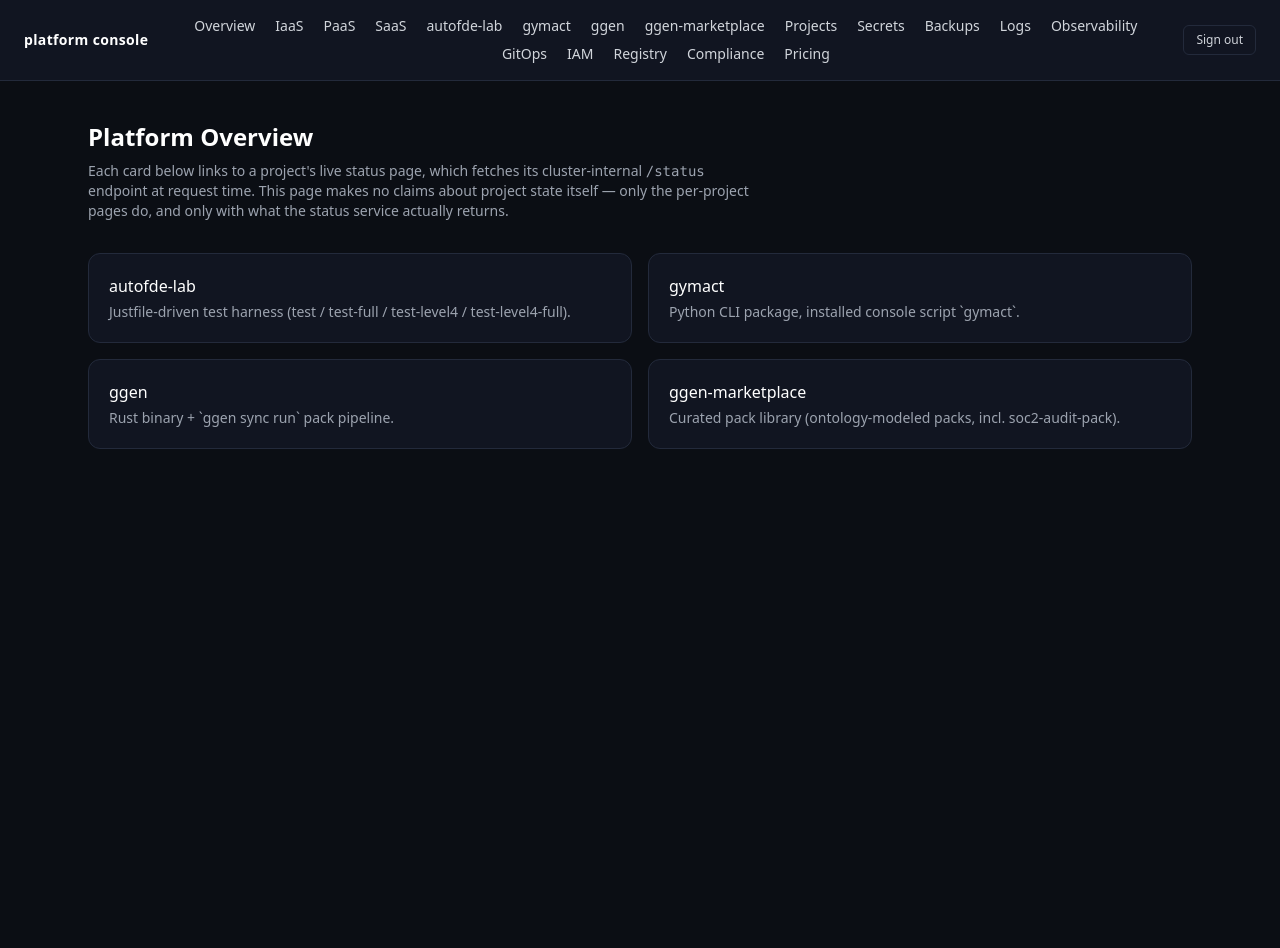
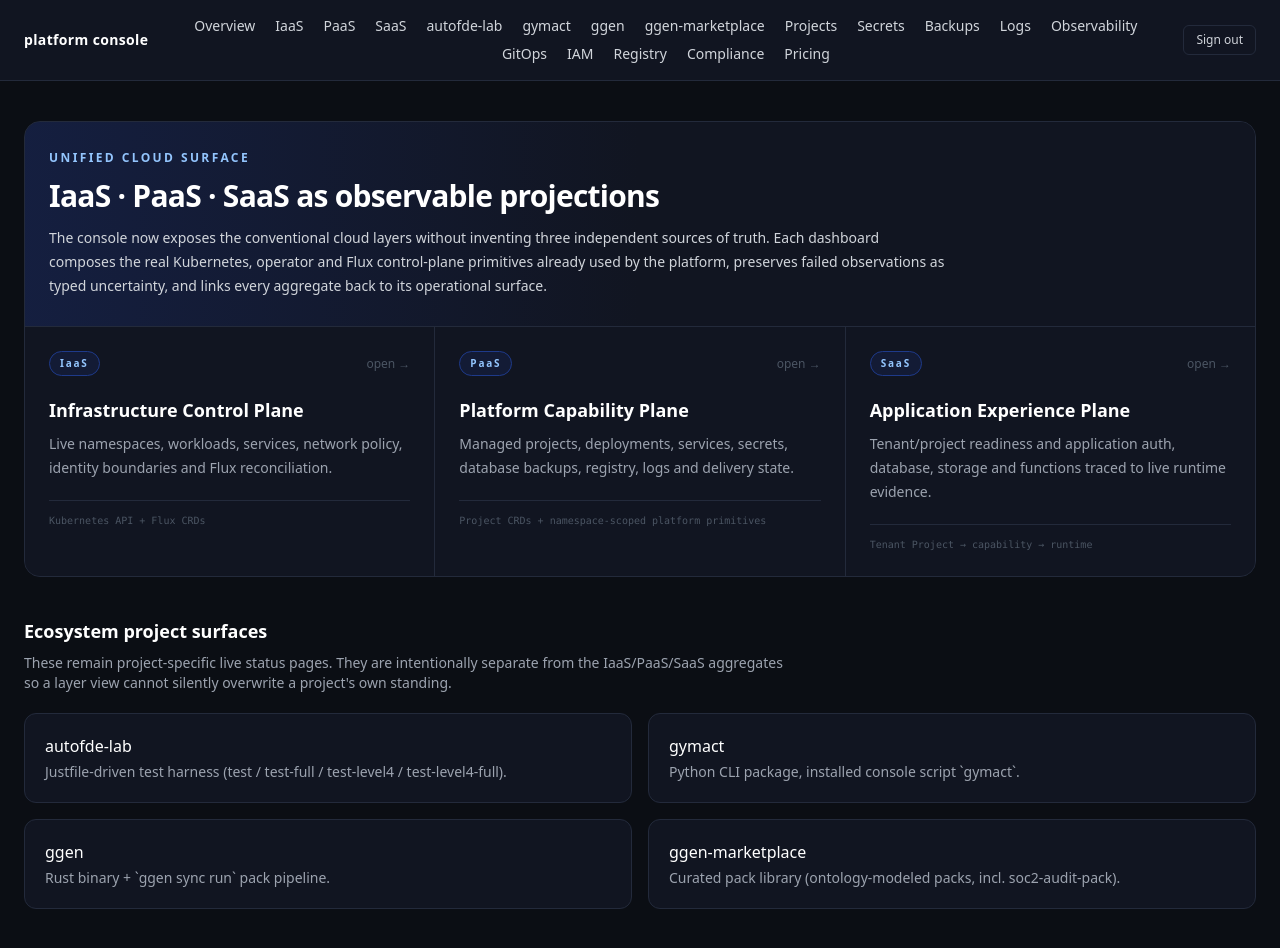
Before and after one commit to seanchatmangpt/chatman-ecosystem, a Next.js app in the folder platform-console/app/: page / in a window 1280 px wide. Before the commit the page ends 800 px from the top, so only its background shows below. Built offline with nearby package versions, Linux system fonts and the light colour scheme.

Commit message:
platform-console: promote iaas paas saas control planes

```diff
--- a/platform-console/app/app/page.tsx
+++ b/platform-console/app/app/page.tsx
@@ -1,5 +1,32 @@
 import Link from "next/link";
 import Nav from "@/components/Nav";
+
+const serviceLayers = [
+  {
+    href: "/iaas",
+    label: "IaaS",
+    title: "Infrastructure Control Plane",
+    description:
+      "Live namespaces, workloads, services, network policy, identity boundaries and Flux reconciliation.",
+    evidence: "Kubernetes API + Flux CRDs",
+  },
+  {
+    href: "/paas",
+    label: "PaaS",
+    title: "Platform Capability Plane",
+    description:
+      "Managed projects, deployments, services, secrets, database backups, registry, logs and delivery state.",
+    evidence: "Project CRDs + namespace-scoped platform primitives",
+  },
+  {
+    href: "/saas",
+    label: "SaaS",
+    title: "Application Experience Plane",
+    description:
+      "Tenant/project readiness and application auth, database, storage and functions traced to live runtime evidence.",
+    evidence: "Tenant Project → capability → runtime",
+  },
+];
 
 const projects = [
   {
@@ -28,15 +55,39 @@ export default function OverviewPage() {
   return (
     <>
       <Nav />
-      <main className="mx-auto max-w-6xl px-6 py-10">
-        <h1 className="mb-2 text-2xl font-semibold text-white">Platform Overview</h1>
-        <p className="mb-8 max-w-2xl text-sm text-gray-400">
-          Each card below links to a project&apos;s live status page, which
-          fetches its cluster-internal <code>/status</code> endpoint at
-          request time. This page makes no claims about project state
-          itself &mdash; only the per-project pages do, and only with what
-          the status service actually returns.
+      <main className="mx-auto max-w-7xl px-6 py-10">
+        <section className="mb-10 overflow-hidden rounded-2xl border border-border bg-panel">
+          <div className="border-b border-border bg-gradient-to-r from-blue-950/60 via-panel to-panel px-6 py-7">
+            <div className="text-xs font-semibold uppercase tracking-[0.2em] text-blue-300">Unified cloud surface</div>
+            <h1 className="mt-3 text-3xl font-semibold tracking-tight text-white">IaaS · PaaS · SaaS as observable projections</h1>
+            <p className="mt-3 max-w-4xl text-sm leading-6 text-gray-300">
+              The console now exposes the conventional cloud layers without inventing three independent sources of truth. Each dashboard composes the real Kubernetes, operator and Flux control-plane primitives already used by the platform, preserves failed observations as typed uncertainty, and links every aggregate back to its operational surface.
             </p>
+          </div>
+          <div className="grid grid-cols-1 gap-px bg-border lg:grid-cols-3">
+            {serviceLayers.map((layer) => (
+              <Link key={layer.href} href={layer.href} className="group bg-panel px-6 py-6 transition hover:bg-blue-950/20">
+                <div className="flex items-center justify-between gap-4">
+                  <span className="rounded-full border border-blue-900 bg-blue-950/40 px-2.5 py-1 text-[10px] font-semibold tracking-[0.18em] text-blue-300">
+                    {layer.label}
+                  </span>
+                  <span className="text-xs text-gray-600 group-hover:text-blue-300">open →</span>
+                </div>
+                <h2 className="mt-5 text-lg font-semibold text-white">{layer.title}</h2>
+                <p className="mt-2 text-sm leading-6 text-gray-400">{layer.description}</p>
+                <div className="mt-5 border-t border-border pt-3 font-mono text-[10px] text-gray-600">{layer.evidence}</div>
+              </Link>
+            ))}
+          </div>
+        </section>
+
+        <section>
+          <div className="mb-5">
+            <h2 className="text-lg font-semibold text-white">Ecosystem project surfaces</h2>
+            <p className="mt-2 max-w-3xl text-sm text-gray-400">
+              These remain project-specific live status pages. They are intentionally separate from the IaaS/PaaS/SaaS aggregates so a layer view cannot silently overwrite a project&apos;s own standing.
+            </p>
+          </div>
           <div className="grid grid-cols-1 gap-4 sm:grid-cols-2">
             {projects.map((p) => (
               <Link
@@ -44,11 +95,12 @@ export default function OverviewPage() {
                 href={`/${p.slug}`}
                 className="card block p-5 transition hover:border-accent"
               >
-              <h2 className="mb-1 text-base font-medium text-white">{p.name}</h2>
+                <h3 className="mb-1 text-base font-medium text-white">{p.name}</h3>
                 <p className="text-sm text-gray-400">{p.description}</p>
               </Link>
             ))}
           </div>
+        </section>
       </main>
     </>
   );
```
Lines whose indentation alone changed are shown as unchanged.
